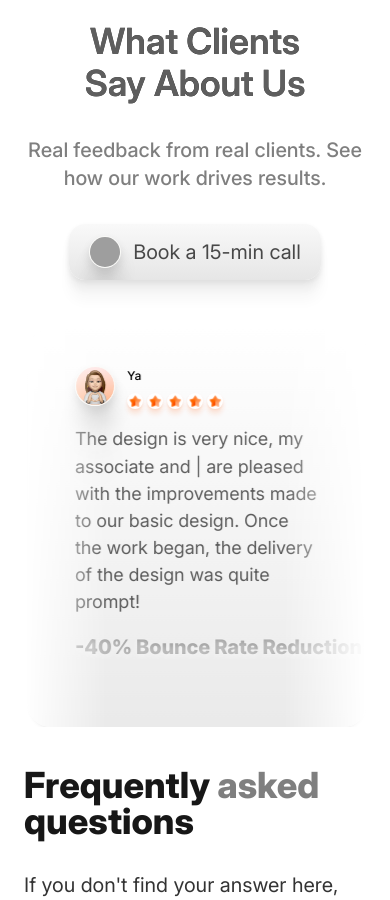
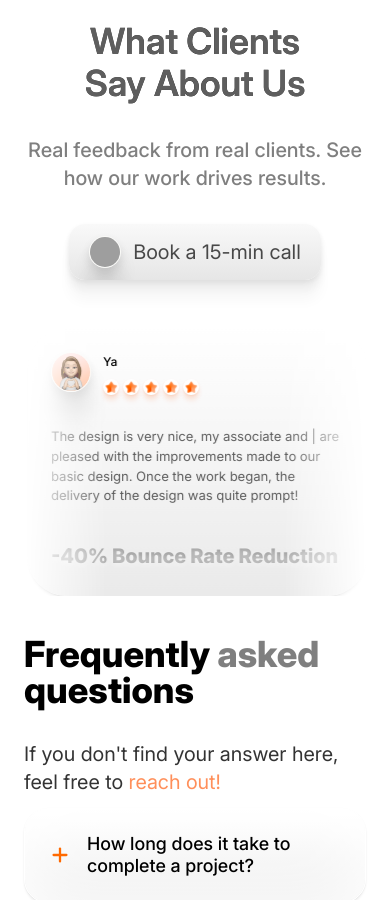
Before and after one commit to Showrab15/Skale-Clone, a Next.js app: page / in a window 390 px wide. Shown: the top 900 px of the page. Built offline with nearby package versions, Linux system fonts and the light colour scheme; grey boxes are pictures that could not be loaded.

Commit message:
testimonail responsive done

```diff
--- a/src/app/globals.css
+++ b/src/app/globals.css
@@ -6,12 +6,10 @@
 }
 :root {
   --background: #ffffff;
-  --foreground: #171717;
 }
 
 @media (prefers-color-scheme: dark) {
   :root {
-    --background: #0a0a0a;
     --foreground: #ededed;
   }
 }
--- a/src/components/FAQ/FAQ.tsx
+++ b/src/components/FAQ/FAQ.tsx
@@ -372,7 +372,7 @@ const FAQSection: React.FC = () => {
                       variants={contentVariants}
                       className="overflow-hidden"
                     >
-                      <div className="px-6 sm:px-8 pb-6 sm:pb-8">
+                      <div className="px-6 sm:px-8 py-2">
                         <p className="text-gray-600 leading-relaxed text-base sm:text-lg">
                           {item.answer}
                         </p>
--- a/src/components/Testimonial/Testimonial.tsx
+++ b/src/components/Testimonial/Testimonial.tsx
@@ -12,7 +12,6 @@ interface ReviewData {
   description: string;
   icon: string;
   name: string;
-  role: string;
   impression: string;
 }
 
@@ -55,7 +54,7 @@ const Testimonial: React.FC = () => {
               results.
             </p>
             <div className="flex justify-center items-center ">
-              <Button href="/30-min" className="max-w-fit" />
+              <Button className="max-w-fit" />
             </div>
           </div>
         </motion.div>
--- a/src/components/Testimonial/TestimonialCard.tsx
+++ b/src/components/Testimonial/TestimonialCard.tsx
@@ -9,7 +9,6 @@ interface TestimonialCardProps {
   description: string;
   icon: string;
   name: string;
-  role: string;
   impression: string;
 
   metric?: string; // For the bottom metric like "+15% in Session Duration"
@@ -20,24 +19,25 @@ const TestimonialCard: React.FC<TestimonialCardProps> = ({
   description,
   icon,
   name,
-  role,
   impression,
   metric,
 }) => {
   return (
     <div
-      className="flex-none w-[340px] xl:w-[480px] snap-start p-6 py-[38px] px-[48px]"
+      className="flex-none  flex flex-col w-[340px] sm:w-[328px]  lg:w-[540px] snap-start p-6 sm:py-[20px] sm:px-[28px] xl:py-[38px] xl:px-[48px]"
       style={{
         flexShrink: 0,
-        backdropFilter: "blur(5px)",
+        backdropFilter: "blur(2px)",
         background:
           "linear-gradient(rgb(255, 255, 255) 0%, rgb(234, 234, 234) 100%)",
-        borderRadius: "24px",
+        borderRadius: "40px",
         boxShadow:
           "rgba(0, 0, 0, 0.05) 0px 4px 2px 0px, rgba(0, 0, 0, 0.09) 0px 2px 2px 0px, rgba(0, 0, 0, 0.1) 0px 1px 1px 0px",
         opacity: 1,
       }}
     >
+      {/* card content */}
+      <div className="flex flex-col gap-4 h-full justify- between">
         {/* Top Section - Profile + Name + Stars */}
         <div className="flex items-start gap-3 mb-4">
           {/* Profile Image */}
@@ -98,10 +98,9 @@ const TestimonialCard: React.FC<TestimonialCardProps> = ({
             </div>
           </div>
         </div>
-
         {/* Description */}
         <p
-        className="text-lg leading-relaxed mb-4 break-words"
+          className="text-[13px] lg:text-lg leading-relaxed  xl:break-words"
           style={{
             lineHeight: "151%",
             color: "rgba(0, 0, 0, 0.69)",
@@ -112,9 +111,10 @@ const TestimonialCard: React.FC<TestimonialCardProps> = ({
         </p>
 
         {/* Bottom Metric */}
+        <div className="mt-auto">
           {impression && (
             <div
-          className="text-[20px] sm:text-[32px] font-extrabold text-nowrap mt-auto"
+              className="text-[20px] lg:text-[32px] font-extrabold text-nowrap mt-auto"
               style={{
                 fontFamily: '"Inter", "Inter Placeholder", sans-serif',
                 lineHeight: "151%",
@@ -137,6 +137,8 @@ const TestimonialCard: React.FC<TestimonialCardProps> = ({
             </div>
           )}
         </div>
+      </div>
+    </div>
   );
 };
 
--- a/src/components/ui/Button.tsx
+++ b/src/components/ui/Button.tsx
@@ -1,19 +1,14 @@
 "use client";
 import { motion } from "framer-motion";
-import Link from "next/link";
 import React from "react";
 
 interface ButtonProps {
-  href?: string;
   className?: string;
 }
 
-const Button: React.FC<ButtonProps> = ({
-  href = "/30-min",
-  className = "",
-}) => {
+const Button: React.FC<ButtonProps> = ({ className = "" }) => {
   return (
-    <Link href={href} target="_blank" className={className}>
+    <div className={className}>
       <motion.div
         className="relative flex items-center gap-3 px-[20px] py-3 bg-gradient-to-b from-[#f9f9f9] to-[#e6e6e6] rounded-2xl cursor-pointer overflow-hidden"
         style={{
@@ -99,7 +94,7 @@ const Button: React.FC<ButtonProps> = ({
           </p>
         </motion.div>
       </motion.div>
-    </Link>
+    </div>
   );
 };
 
```
Lines whose indentation alone changed are shown as unchanged.
